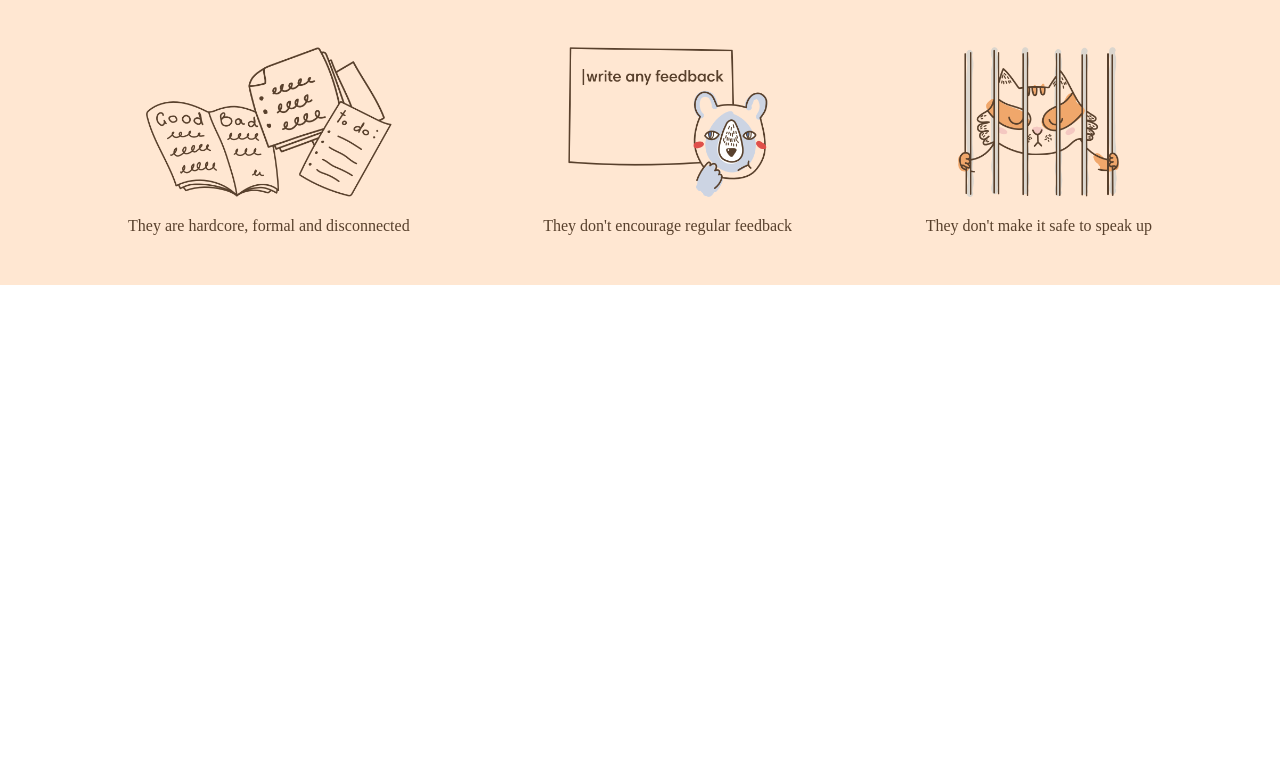
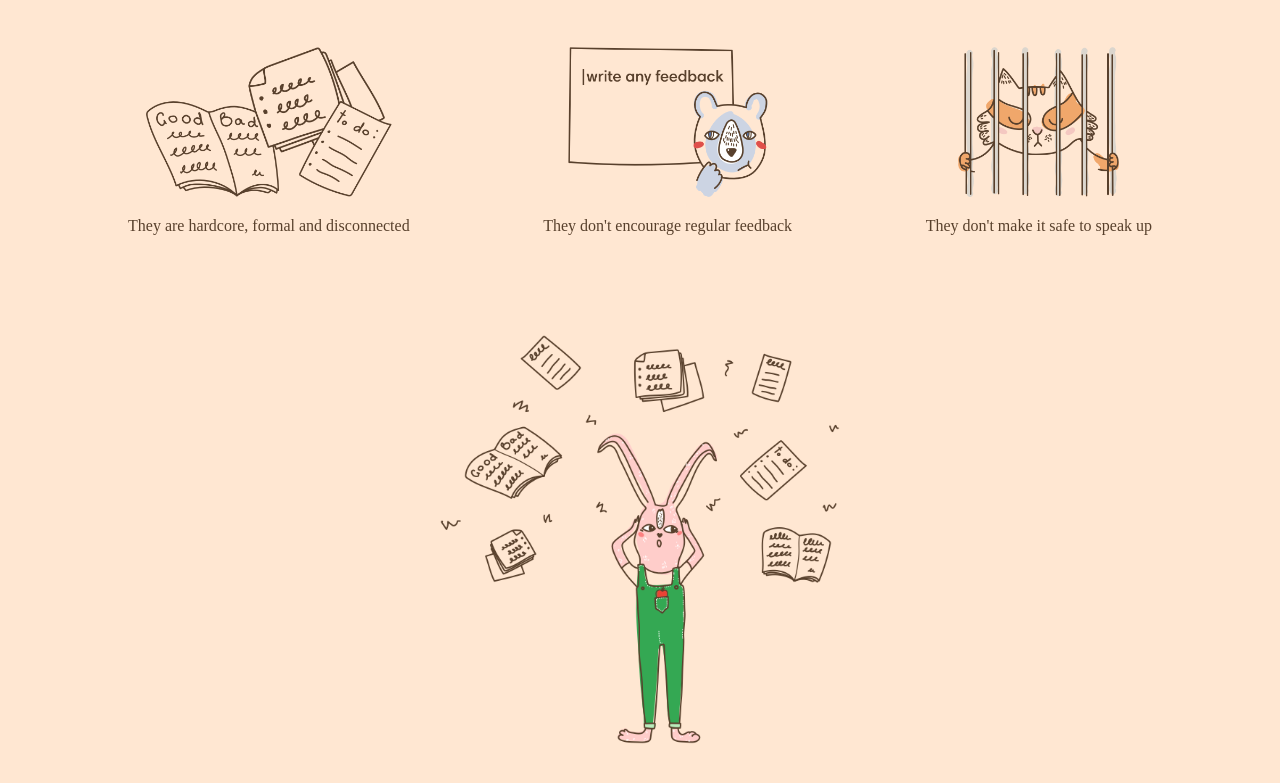
Before and after one commit to paoloferrari97/node-sass-teambit, a website: page index.html in a window 1280 px wide. Shown: the part 795-1578 px from the top of the page. Before the commit the page ends 1080 px from the top, so only its background shows below. Drawn offline with Linux system fonts and the light colour scheme.

Commit message:
Continuo 1 sezione del main

```diff
--- a/index.html
+++ b/index.html
@@ -86,6 +86,7 @@
                             <span>They don't make it safe to speak up</span>
                         </div>
                     </div>
+                    <img src="./dist/img/before.png" alt="">
                 </div>
             </section>
             <!-- /section 1 -->
--- a/src/partials/_section_1_main.scss
+++ b/src/partials/_section_1_main.scss
@@ -1,8 +1,9 @@
 main {
   section:first-child {
     background-color: $lightrown_color;
-    padding: 50px 0;
+    padding-top: 50px;
     .container {
+      border-bottom: 1px solid $text_color;
       h1 {
         font-size: 30px;
         text-align: center;
@@ -25,6 +26,13 @@ main {
           }
         }
       }
+      & > img {
+        width: 400px;
+        margin: 100px 0;
+        position: relative;
+        left: 50%;
+        transform: translateX(-50%);
+      }
     }
   }
 }
```
Also changed, not shown: dist/css/app.css.
